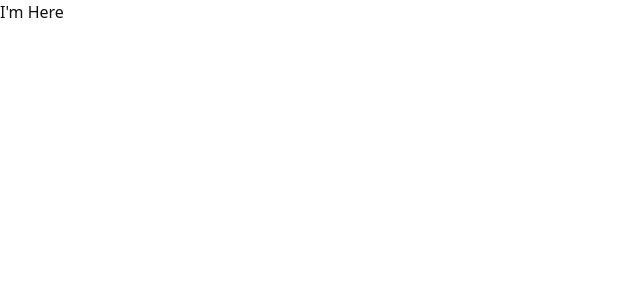
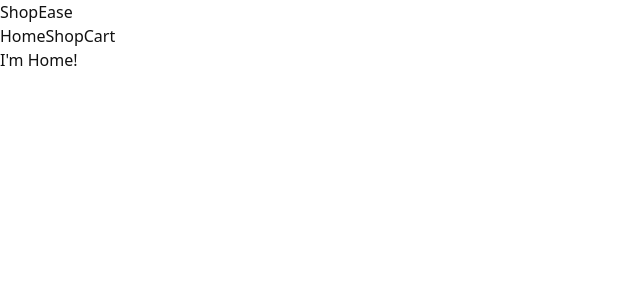
Before and after one commit to ivan-mangulabnan/shopease, a React (Vite) app: page / in a window 1280 px wide. Shown: the top 300 px of the page, without its empty margins (0-640 px from the left). Built offline with nearby package versions, Linux system fonts and the light colour scheme.

Commit message:
add app boilerplate

```diff
--- a/index.html
+++ b/index.html
@@ -4,7 +4,7 @@
     <meta charset="UTF-8" />
     <link rel="icon" type="image/svg+xml" href="/vite.svg" />
     <meta name="viewport" content="width=device-width, initial-scale=1.0" />
-    <title>shopease</title>
+    <title>ShopEase</title>
   </head>
   <body>
     <div id="root"></div>
--- /dev/null
+++ b/src/components/cart.jsx
@@ -0,0 +1,5 @@
+function Cart () {
+  return <p>I'm Cart!</p>
+}
+
+export default Cart;
--- /dev/null
+++ b/src/components/home.jsx
@@ -0,0 +1,5 @@
+function Home () {
+  return <p>I'm Home!</p>
+}
+
+export default Home;
--- /dev/null
+++ b/src/components/layout/layout.jsx
@@ -0,0 +1,38 @@
+import { Outlet, Link } from "react-router";
+import styles from './layout.module.css';
+
+function Layout () {
+  return (
+    <div>
+      <Banner />
+      <main>
+        <Outlet />
+      </main>
+    </div>
+  )
+}
+
+const Banner = () => {
+  return (
+    <div>
+      <Logo />
+      <NavBar />
+    </div>
+  )
+}
+
+const Logo = () => {
+  return <h1>ShopEase</h1>;
+}
+
+const NavBar = () => {
+  return (
+    <nav>
+      <Link to='/'>Home</Link>
+      <Link to='/shop'>Shop</Link>
+      <Link to='/cart'>Cart</Link>
+    </nav>
+  )
+}
+
+export default Layout;
--- /dev/null
+++ b/src/components/shop.jsx
@@ -0,0 +1,5 @@
+function Shop () {
+  return <p>I'm Shop!</p>
+}
+
+export default Shop;
--- a/src/index.css
+++ b/src/index.css
@@ -1 +1,10 @@
 @import './normalize.css';
+
+html { font-size: 62.5% }
+
+body {
+  display: flex;
+  font-size: 1.6rem;
+}
+
+#root { flex-grow: 1 }
--- a/src/router.jsx
+++ b/src/router.jsx
@@ -1,9 +1,18 @@
 import { createBrowserRouter } from "react-router";
+import Layout from "./components/layout/layout.jsx";
+import Home from "./components/home";
+import Shop from "./components/shop";
+import Cart from "./components/cart";
 
 const routes = [
   {
     path: '/',
-    element: <p>I'm Here</p>
+    element: <Layout />,
+    children: [
+      { index: true, element: <Home /> },
+      { path: 'shop', element: <Shop /> },
+      { path: 'cart', element: <Cart /> }
+    ]
   }
 ]
 
```
Also changed, not shown: src/components/layout/layout.module.css (added).
